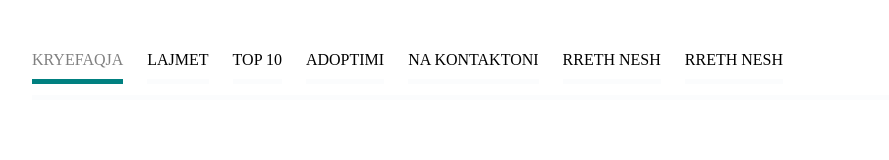
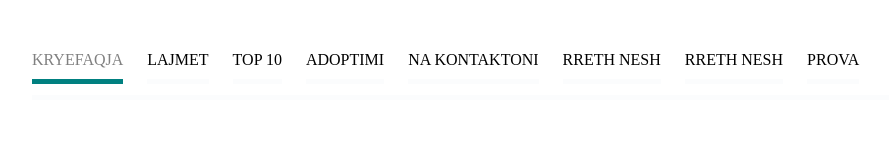
Before and after one commit to detinqipa/INT20_21_Gr24, a plain HTML site: page main.html in a window 1280 px wide. Shown: the whole page, without its empty margins (81-970 px from the left). Drawn offline with Linux system fonts and the light colour scheme.

Commit message:
prove me grupin

```diff
--- a/main.html
+++ b/main.html
@@ -17,6 +17,7 @@
                 <li><a href="html/aboutus.html">Rreth Nesh</a></li>
                 <!-- <li><a href=""></a></li> -->
                 <li><a href="html/aboutus.html">Rreth Nesh</a></li>
+                <li><a href="html/prove.html">Prova</a></li>
             </ul>
 
         </nav>
```
